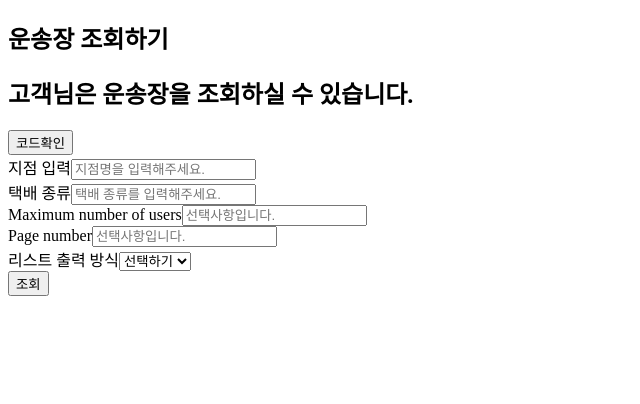
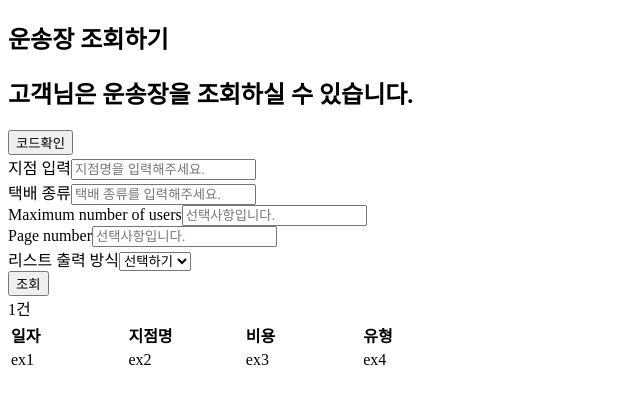
Before and after one commit to leedhfsd/Frontend, a Next.js app: page /parcel/checkParcel in a window 1280 px wide. Shown: the top 404 px of the page, without its empty margins (0-640 px from the left). Built offline with nearby package versions, Linux system fonts and the light colour scheme.

Commit message:
revise checkParcel

```diff
--- a/pages/parcel/checkParcel.js
+++ b/pages/parcel/checkParcel.js
@@ -25,6 +25,9 @@ export default function CheckParcel() {
 
   const handleSubmit = async (e) => {
     e.preventDefault();
+    if(input.branch === "" || input.package_type === "" || input.sortBy === "" || input.limit === "" || input.page === "") {
+      alert("모든 칸을 입력해주세요");
+    }
     console.log(input);
 
     const submit = {
@@ -93,8 +96,26 @@ export default function CheckParcel() {
             </div>
           </form>
         </article>
-        <article>
-          {/* 리스트 출력 공간 구현 필요 */}
+        <article className="my-16 border-2">
+          <div>1건</div>
+          <table className="w-full">
+            <thead align="left" className="border-y-2 border-sky-700">
+              <tr>
+                <th width="10%">일자</th>
+                <th width="10%">지점명</th>
+                <th width="10%">비용</th>
+                <th width="10%">유형</th>
+              </tr>
+            </thead>
+            <tbody>
+              <tr>
+                <td>ex1</td>
+                <td>ex2</td>
+                <td>ex3</td>
+                <td>ex4</td>
+              </tr>
+            </tbody>
+          </table>
         </article>
       </main>
     </div>
```
